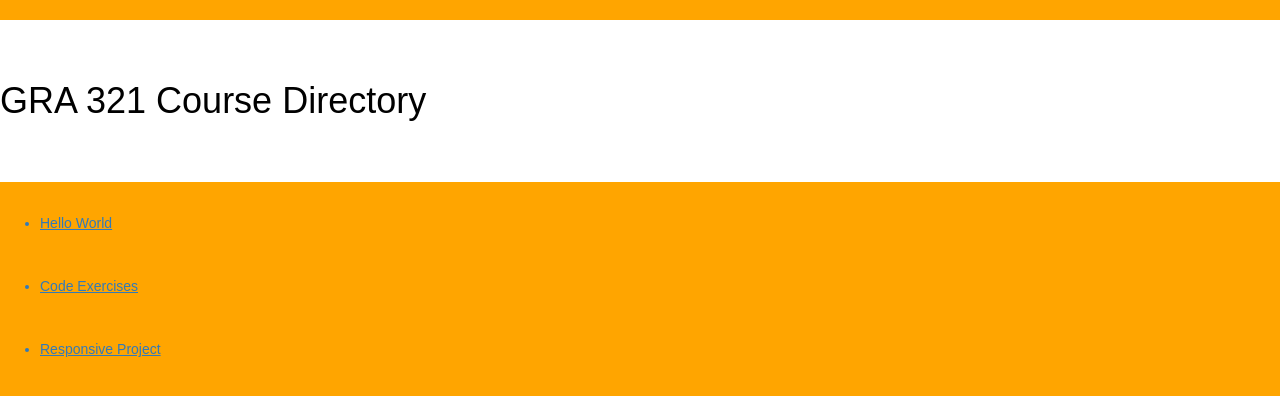
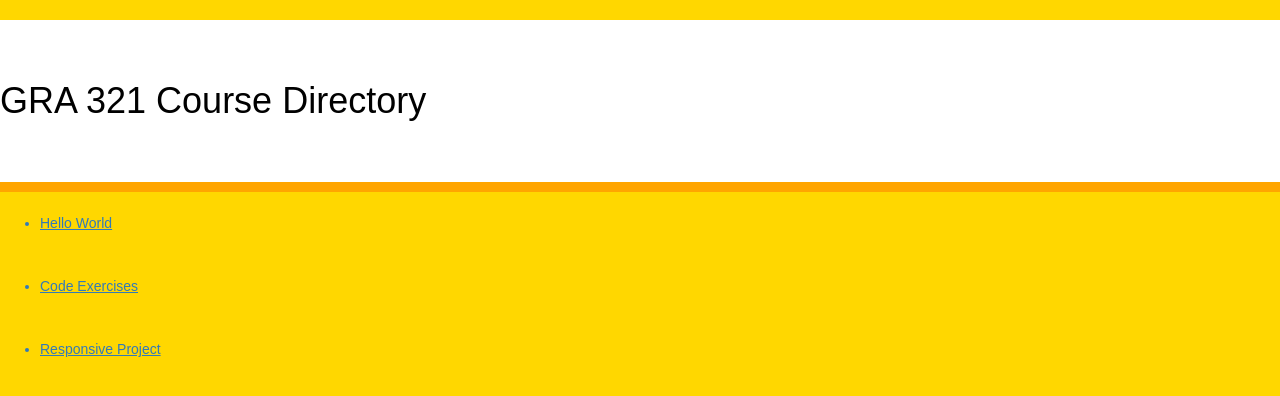
Before and after one commit to YuxinQin45/gra-321, a plain HTML site: page index.html in a window 1280 px wide. Drawn offline with Linux system fonts and the light colour scheme.

Commit message:
Update style.css

```diff
--- a/css/style.css
+++ b/css/style.css
@@ -1,3 +1,8 @@
+* {
+background-color: #FFD700;
+
+}
+
 h1 {
 background-color: white;
 color: black;
```
